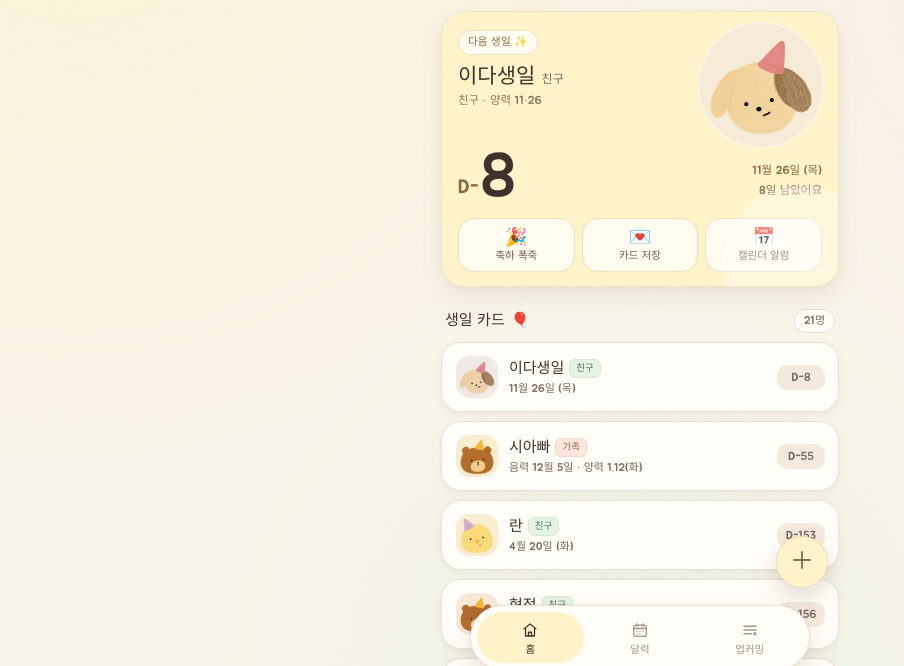
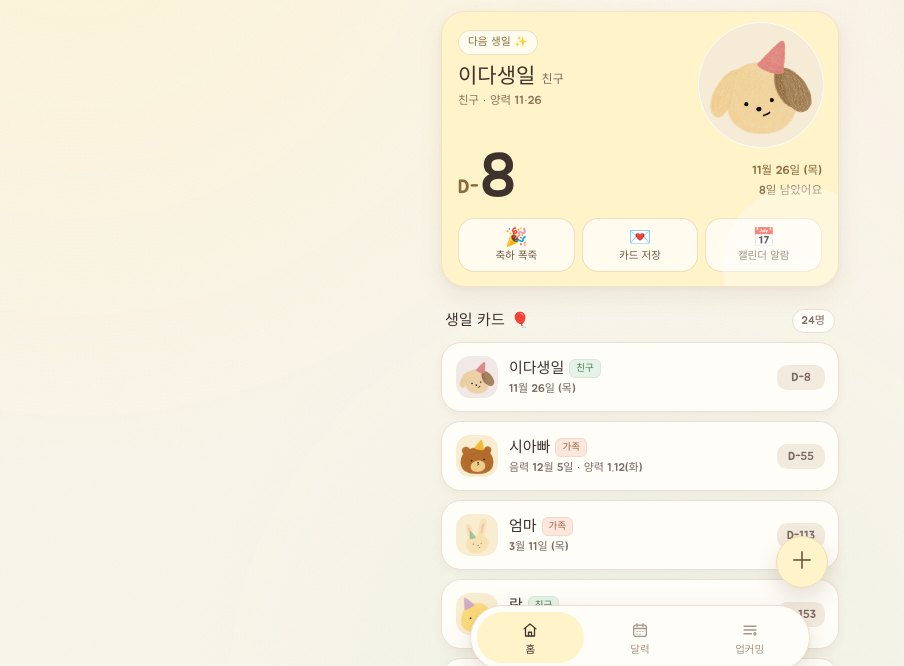
Before and after one commit to jdyo0512-blip/birthday-dday, a plain HTML site: page index.html in a window 1280 px wide. Shown: the part 118-784 px from the top of the page, without its empty margins (0-904 px from the left). Drawn offline with Linux system fonts and the light colour scheme; a web font is replaced by a local one.

Commit message:
친정 부모님·남편 생일 추가(엄마 3/11·아빠 11/8·동재 7/9): 기본 24명 + 1회 시드 마이그레이션(dday.seed.family3.v1)

```diff
--- a/index.html
+++ b/index.html
@@ -1709,6 +1709,11 @@
     { id: 'inlaw-mom', name: '시엄마', relation: '시어머니', category: '가족', emoji: '🧁', sticker: 'cupcake', cardBg: 'gingham',       month: 5,  day: 21, lunar: true, memo: '' },
     { id: 'inlaw-dad', name: '시아빠', relation: '시아버지', category: '가족', emoji: '🧸', sticker: 'bear',    cardBg: 'butter-stripe', month: 12, day: 5,  lunar: true, memo: '' },
 
+    /* 친정 부모님·남편 생일 3건 — 양력 · 매년 반복 */
+    { id: 'mom',     name: '엄마', relation: '어머니', category: '가족', emoji: '🐰', sticker: 'bunny', cardBg: 'daisy',      month: 3,  day: 11, lunar: false, memo: '' },
+    { id: 'dad',     name: '아빠', relation: '아버지', category: '가족', emoji: '🧸', sticker: 'bear',  cardBg: 'blue-star',  month: 11, day: 8,  lunar: false, memo: '' },
+    { id: 'dongjae', name: '동재', relation: '남편',   category: '가족', emoji: '🐶', sticker: 'puppy', cardBg: 'green-star', month: 7,  day: 9,  lunar: false, memo: '' },
+
     /* 네이버 캘린더(jdyo0512)에서 옮긴 생일 17건 — 전부 양력 · 매년 반복 */
     { id: 'nv-ran',         name: '란',       relation: '친구', category: '친구', emoji: '🐣', sticker: 'chick',    cardBg: 'cream',         month: 4,  day: 20, lunar: false, memo: '' },
     { id: 'nv-hyeongjeong', name: '현정',     relation: '친구', category: '친구', emoji: '🧸', sticker: 'bear',     cardBg: 'green-star',    month: 4,  day: 23, lunar: false, memo: '' },
@@ -1737,7 +1742,9 @@
             'nv-suyeong', 'nv-seolhui', 'nv-dain', 'nv-bora', 'nv-geonnyeong', 'nv-minju',
             'nv-yunhwa', 'nv-mingji', 'nv-jinseon', 'nv-yumi', 'nv-idasaengil'] },
     { key: 'dday.seed.inlaws2.v1',
-      ids: ['inlaw-mom', 'inlaw-dad'] }
+      ids: ['inlaw-mom', 'inlaw-dad'] },
+    { key: 'dday.seed.family3.v1',
+      ids: ['mom', 'dad', 'dongjae'] }
   ];
 
   /* ---------------- 작은 도우미 ---------------- */
```
Also changed, not shown: 1 other file.
